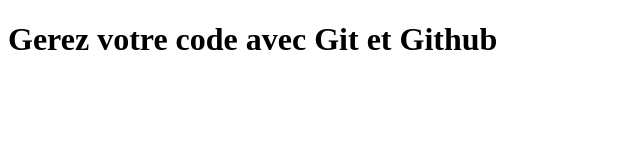
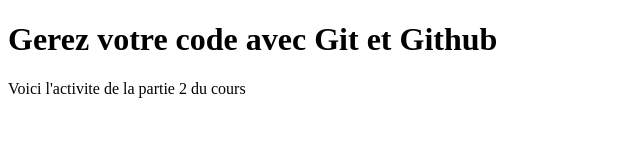
Before and after one commit to crocro77/partie2activite, a plain HTML site: page index.html in a window 1280 px wide. Shown: the whole page, without its empty margins (0-640 px from the left). Drawn offline with Linux system fonts and the light colour scheme.

Commit message:
Ajout d'un paragraphe dans body dans le fichier index.html

```diff
--- a/index.html
+++ b/index.html
@@ -6,5 +6,6 @@
 
     <body>
         <h1>Gerez votre code avec Git et Github</h1>
+        <p>Voici l'activite de la partie 2 du cours</p>
     </body>
 </html>
```
